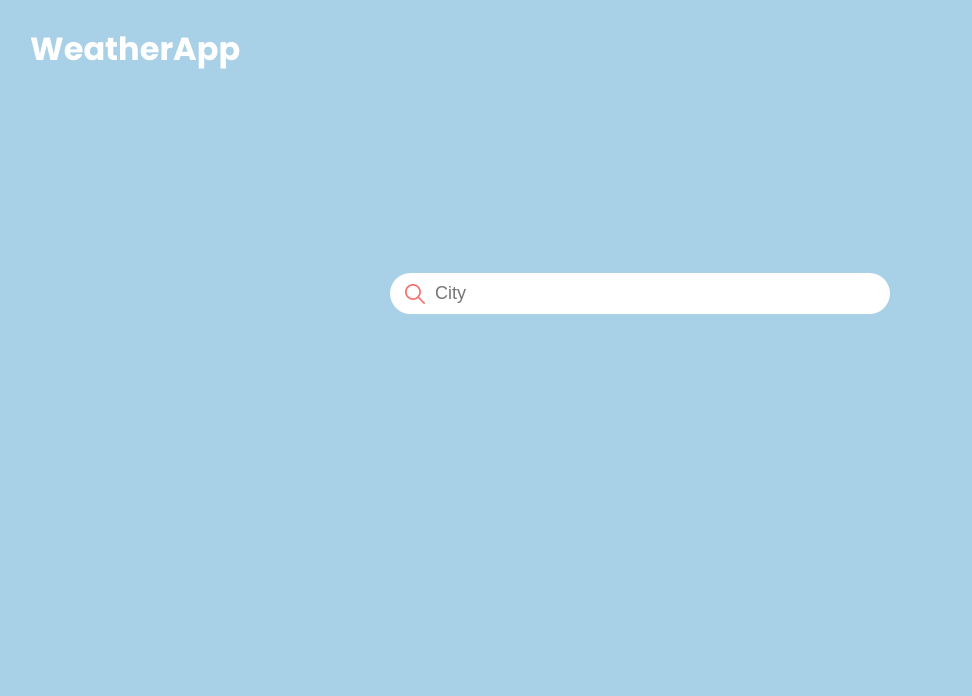
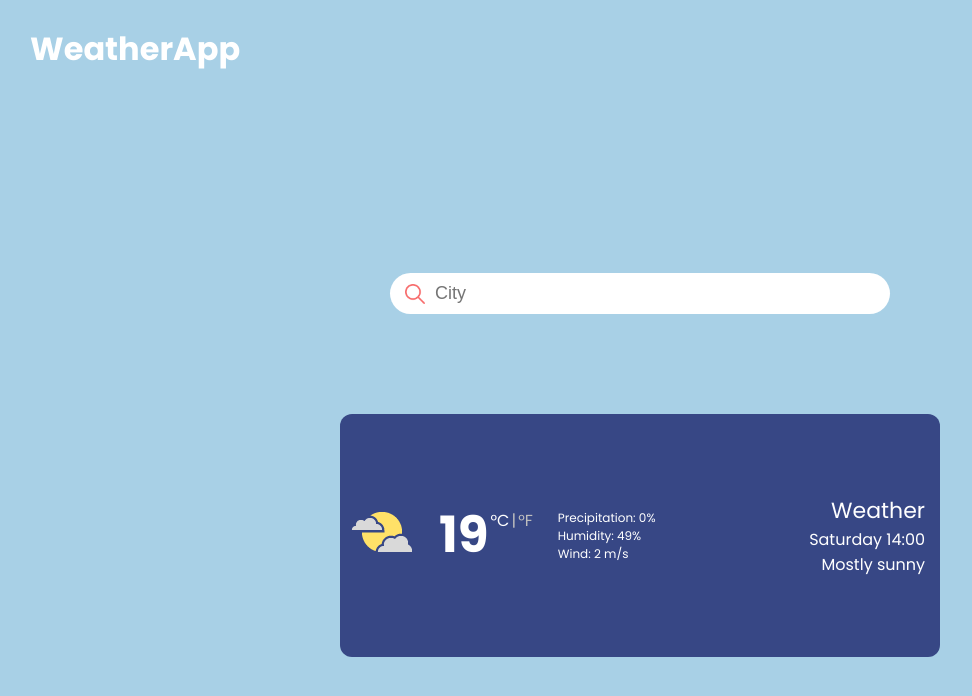
Before and after one commit to rainygodz/weather-app, a plain HTML site: page index.html in a window 1280 px wide. Shown: the whole page, without its empty margins (0-972 px from the left). Drawn offline with Linux system fonts and the light colour scheme.

Commit message:
feat: complete weather card

```diff
--- a/index.html
+++ b/index.html
@@ -27,6 +27,31 @@
           <input type="text" placeholder="City" />
         </div>
       </div>
+
+      <div class="weather-card">
+        <div class="icon">
+          <img src="./images/test.png" id="icon" />
+        </div>
+        <div class="temperature">
+          <h2 id="#temp">19</h2>
+          <div class="switch-units">
+            <div id="celcius" class="selected">°C</div>
+            |
+            <div id="fahrenheit">°F</div>
+          </div>
+        </div>
+        <div class="weather-data">
+          <div class="data" id="precipitation">Precipitation: 0%</div>
+          <div class="data" id="humidity">Humidity: 49%</div>
+          <div class="data" id="wind">Wind: 2 m/s</div>
+        </div>
+
+        <div class="info">
+          <div class="title">Weather</div>
+          <div class="date">Saturday 14:00</div>
+          <div class="weather-text">Mostly sunny</div>
+        </div>
+      </div>
     </main>
   </body>
 </html>
--- a/style.css
+++ b/style.css
@@ -33,6 +33,7 @@ main {
   border-radius: 27px;
   padding: 8px 15px;
   width: 500px;
+  margin-bottom: 100px;
 }
 
 .search-field {
@@ -58,3 +59,60 @@ main {
   width: 20px;
   height: auto;
 }
+
+.weather-card {
+  background-color: #374785;
+  padding: 80px 10px;
+  border-radius: 12px;
+  color: #ffffff;
+  width: 600px;
+  /* display: grid;
+  grid-template-columns: 1fr 1fr 1fr 2fr; */
+  display: flex;
+  gap: 25px;
+  justify-content: space-between;
+  align-items: center;
+}
+
+.temperature {
+  display: flex;
+  gap: 2px;
+}
+
+.temperature h2 {
+  font-size: 50px;
+}
+
+.switch-units {
+  display: flex;
+  gap: 2px;
+  padding-top: 10px;
+  color: #bebebe;
+}
+
+.switch-units div {
+  cursor: pointer;
+}
+
+.selected {
+  color: #ffffff;
+}
+
+.info {
+  flex-grow: 1;
+  display: flex;
+  flex-direction: column;
+  align-items: flex-end;
+}
+
+.weather-data .data {
+  font-size: 12px;
+}
+
+.info {
+  padding-right: 5px;
+}
+
+.info .title {
+  font-size: 22px;
+}
```
Also changed, not shown: images/test.png (added).
